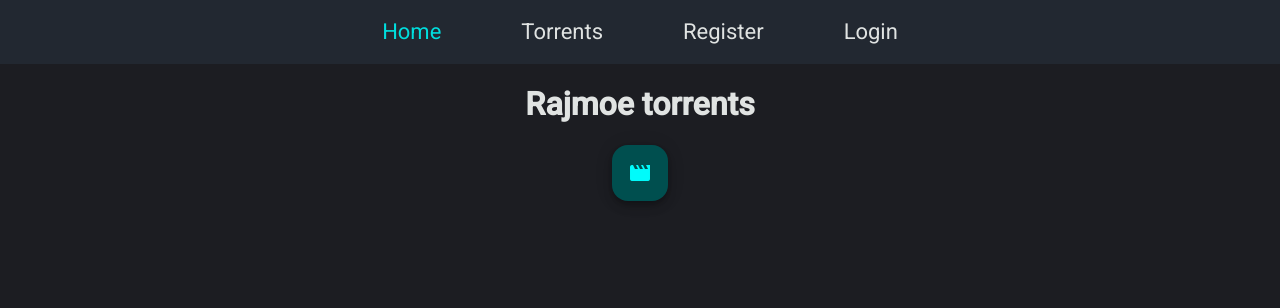
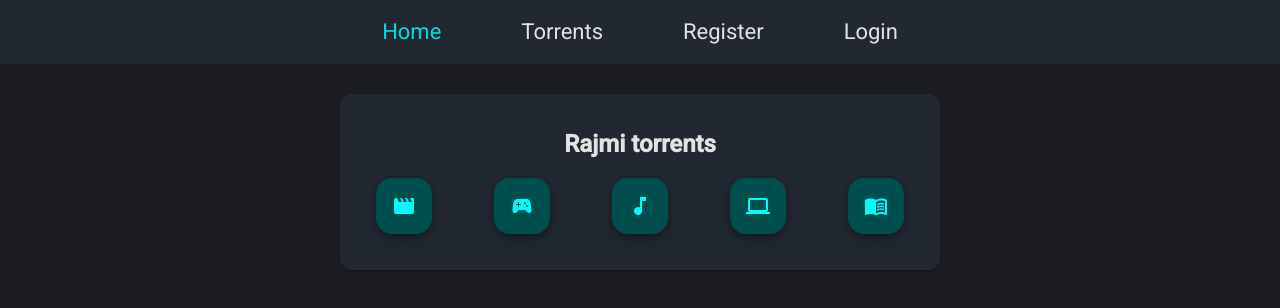
Before and after one commit to papgergo/webkert-torrent, an Angular app: page /home in a window 1280 px wide. Shown: the top 308 px of the page. Built offline with nearby package versions, Linux system fonts and the light colour scheme.

Commit message:
Changed the look of the home page

```diff
--- a/src/app/pages/home/home.component.html
+++ b/src/app/pages/home/home.component.html
@@ -1,8 +1,18 @@
-<div class="home-container">
-  <h1>Rajmoe torrents</h1>
-  <div class="quick-actions">
+<mat-card class="mat-elevation-z8 home-container">
+  <mat-card-header>
+    <mat-card-title>Rajmi torrents</mat-card-title>
+  </mat-card-header>
+  <mat-card-content>
     <button mat-fab routerLink="/torrents">
-      <mat-icon>movie</mat-icon>
+      <mat-icon>movie</mat-icon></button
+    ><button mat-fab routerLink="/torrents">
+      <mat-icon>sports_esports</mat-icon></button
+    ><button mat-fab routerLink="/torrents">
+      <mat-icon>music_note</mat-icon></button
+    ><button mat-fab routerLink="/torrents">
+      <mat-icon>computer</mat-icon></button
+    ><button mat-fab routerLink="/torrents">
+      <mat-icon>menu_book</mat-icon>
     </button>
-  </div>
-</div>
+  </mat-card-content>
+</mat-card>
--- a/src/app/pages/home/home.component.scss
+++ b/src/app/pages/home/home.component.scss
@@ -1,13 +1,33 @@
 .home-container {
+  margin: auto;
+  margin-top: 30px;
+  max-width: 600px;
+  padding: 20px;
+  background-color: var(--background-color);
+}
+
+mat-card-header {
+  margin-bottom: 20px;
   display: flex;
-  text-align: center;
-  flex-direction: column;
+  align-items: center;
+  justify-content: center;
+}
+
+mat-card-title {
+  font-size: 24px;
+  font-weight: bold;
+}
+mat-card-content {
+  display: flex;
+  align-items: center;
+  justify-content: space-between;
 }
 
 a {
   display: flex;
   align-items: center;
 }
+
 .quick-actions {
   display: flex;
   justify-content: center;
--- a/src/app/pages/home/home.component.ts
+++ b/src/app/pages/home/home.component.ts
@@ -1,11 +1,12 @@
 import { Component } from '@angular/core';
 import { MatButtonModule } from '@angular/material/button';
+import { MatCard, MatCardHeader, MatCardModule } from '@angular/material/card';
 import { MatIconModule } from '@angular/material/icon';
 import { RouterLink } from '@angular/router';
 
 @Component({
   selector: 'app-home',
-  imports: [RouterLink, MatIconModule, MatButtonModule],
+  imports: [RouterLink, MatIconModule, MatButtonModule, MatCardModule],
   templateUrl: './home.component.html',
   styleUrl: './home.component.scss',
 })
--- a/src/app/pages/register/register.component.scss
+++ b/src/app/pages/register/register.component.scss
@@ -31,5 +31,5 @@ mat-card-header {
 
 mat-card-title {
   font-size: 24px;
-  font-weight: 500;
+  font-weight: bold;
 }
```
